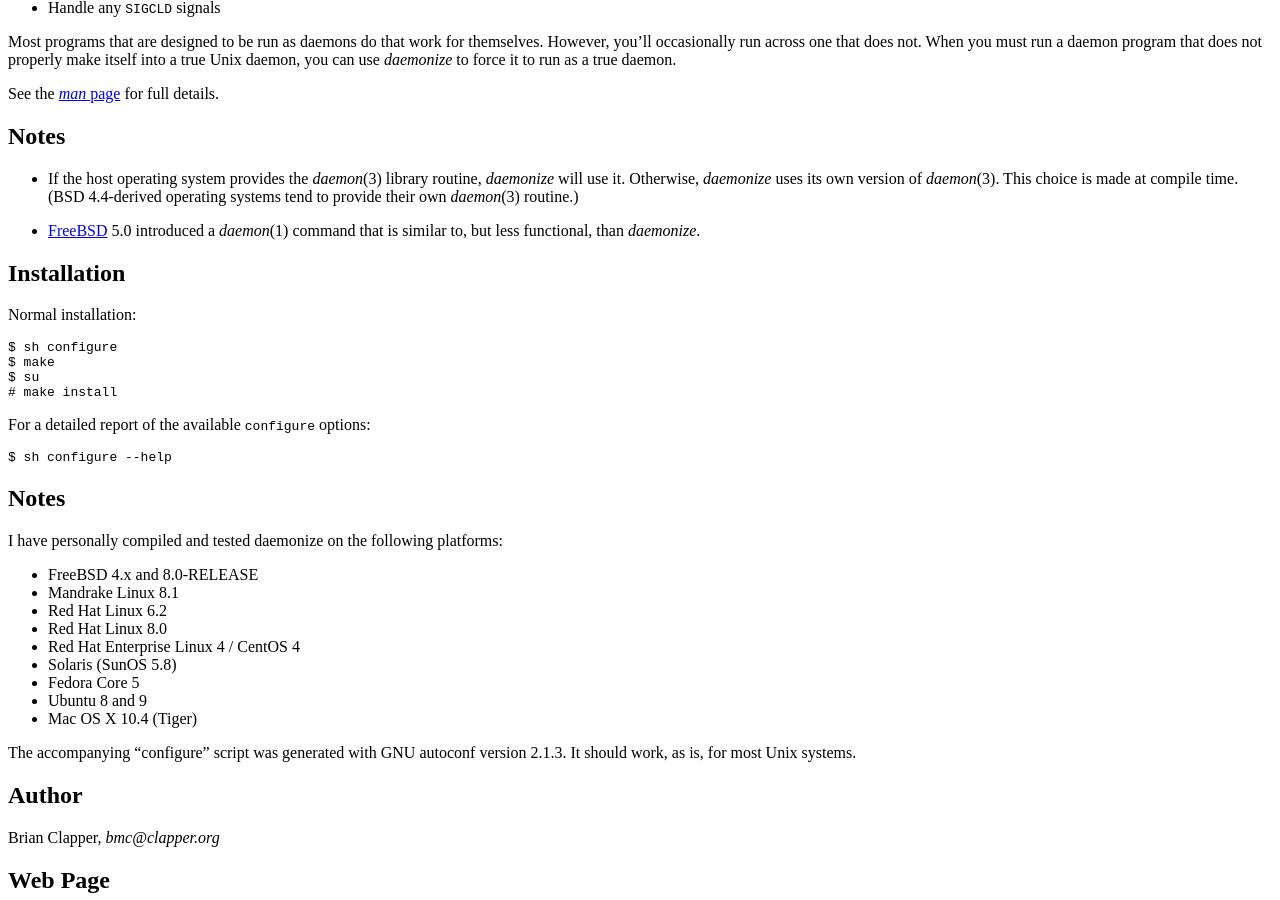
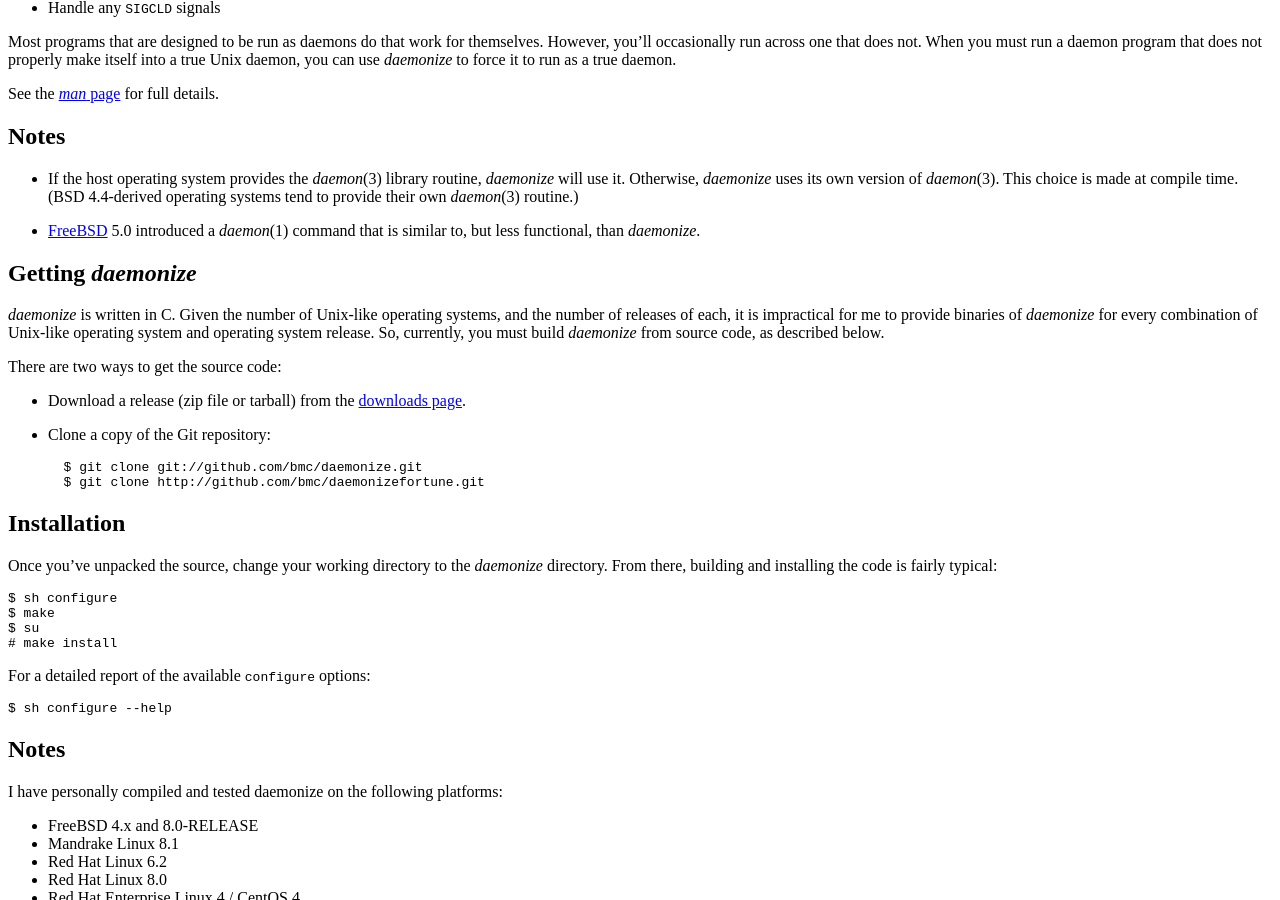
Before and after one commit to bmc/daemonize, a Jekyll site: the page built from index.md, in a window 1280 px wide and 900 px high, scrolled down 447 px. Built offline with Jekyll 4.4.1, drawn with Linux system fonts in a browser that asks for light colours.

Commit message:
How to get daemonize

```diff
--- a/index.md
+++ b/index.md
@@ -49,9 +49,30 @@ See the [*man* page][] for full details.
 
 [FreeBSD]: http://www.freebsd.org/
 
+## Getting *daemonize*
+
+*daemonize* is written in C. Given the number of Unix-like operating
+systems, and the number of releases of each, it is impractical for me to
+provide binaries of *daemonize* for every combination of Unix-like
+operating system and operating system release. So, currently, you must
+build *daemonize* from source code, as described below.
+
+There are two ways to get the source code:
+
+* Download a release (zip file or tarball) from the [downloads page][].
+* Clone a copy of the Git repository:
+
+        $ git clone git://github.com/bmc/daemonize.git
+        $ git clone http://github.com/bmc/daemonizefortune.git
+
+
+[downloads page]: http://github.com/bmc/daemonize/downloads
+
 ## Installation
 
-Normal installation:
+Once you've unpacked the source, change your working directory to the
+*daemonize* directory. From there, building and installing the code is
+fairly typical:
 
     $ sh configure
     $ make
```
